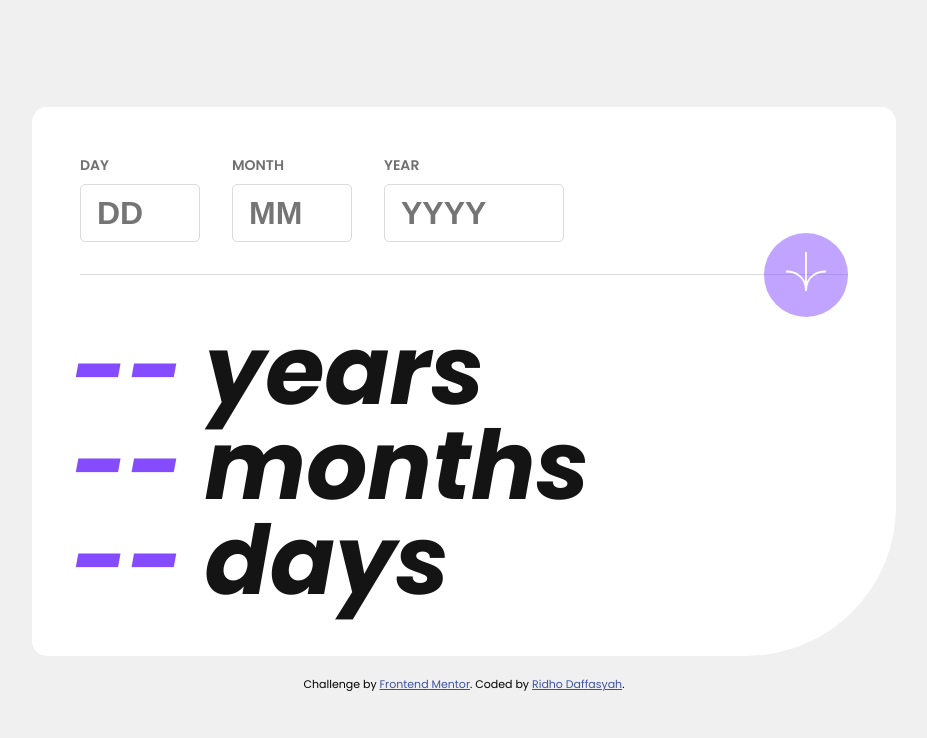
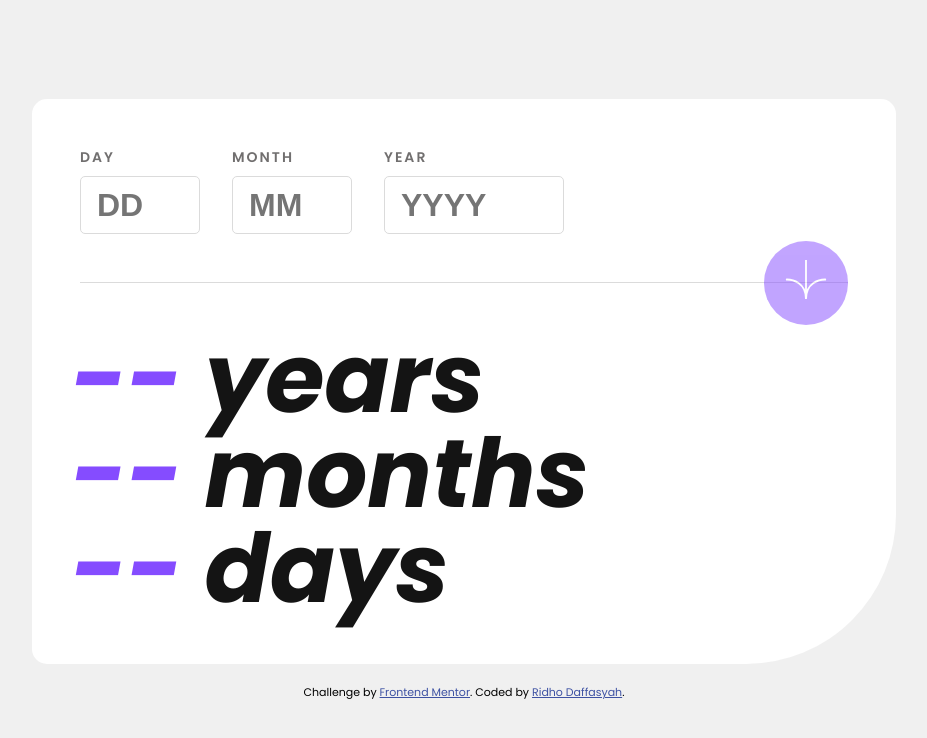
Before and after one commit to ridhodaffasyah/Age-Calculator-App, a plain HTML site: page index.html in a window 1280 px wide. Shown: the whole page, without its empty margins (176-1103 px from the left). Drawn offline with Linux system fonts and the light colour scheme.

Commit message:
fixing: some styles

```diff
--- a/index.html
+++ b/index.html
@@ -36,7 +36,7 @@
     }
     .input-data {
       display: flex;
-      padding: 1rem 5rem 1rem =0rem;
+      padding: 0rem 5rem 1rem 0rem;
       margin: 0;
       background-color: hsl(0, 0%, 100%);
     }
@@ -58,6 +58,7 @@
       margin-bottom: 0.5rem;
       font-size: 14px;
       text-transform: uppercase;
+      letter-spacing: 2px;
       font-weight: 600;
       color: hsl(0, 1%, 44%);
     }
```
